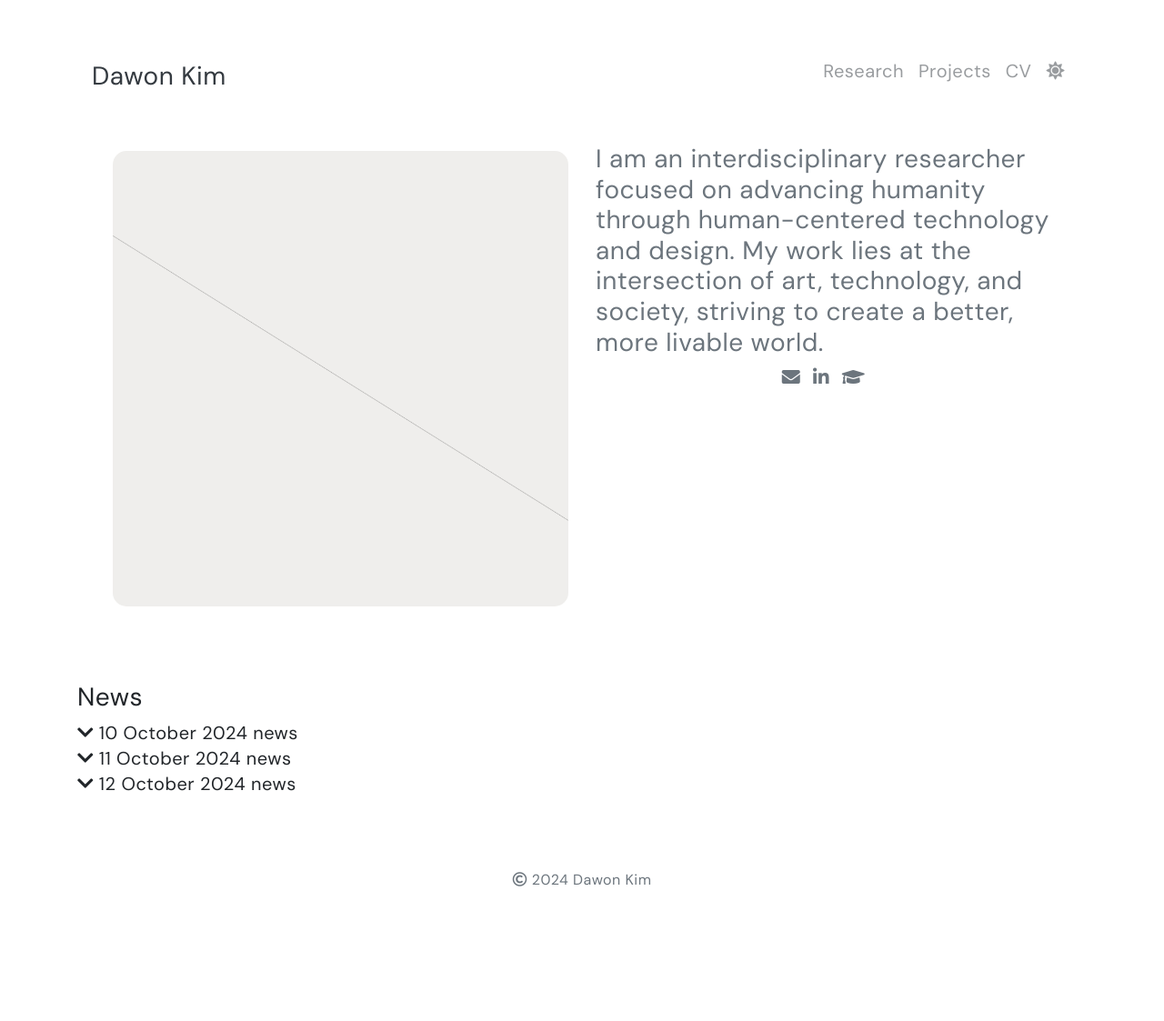
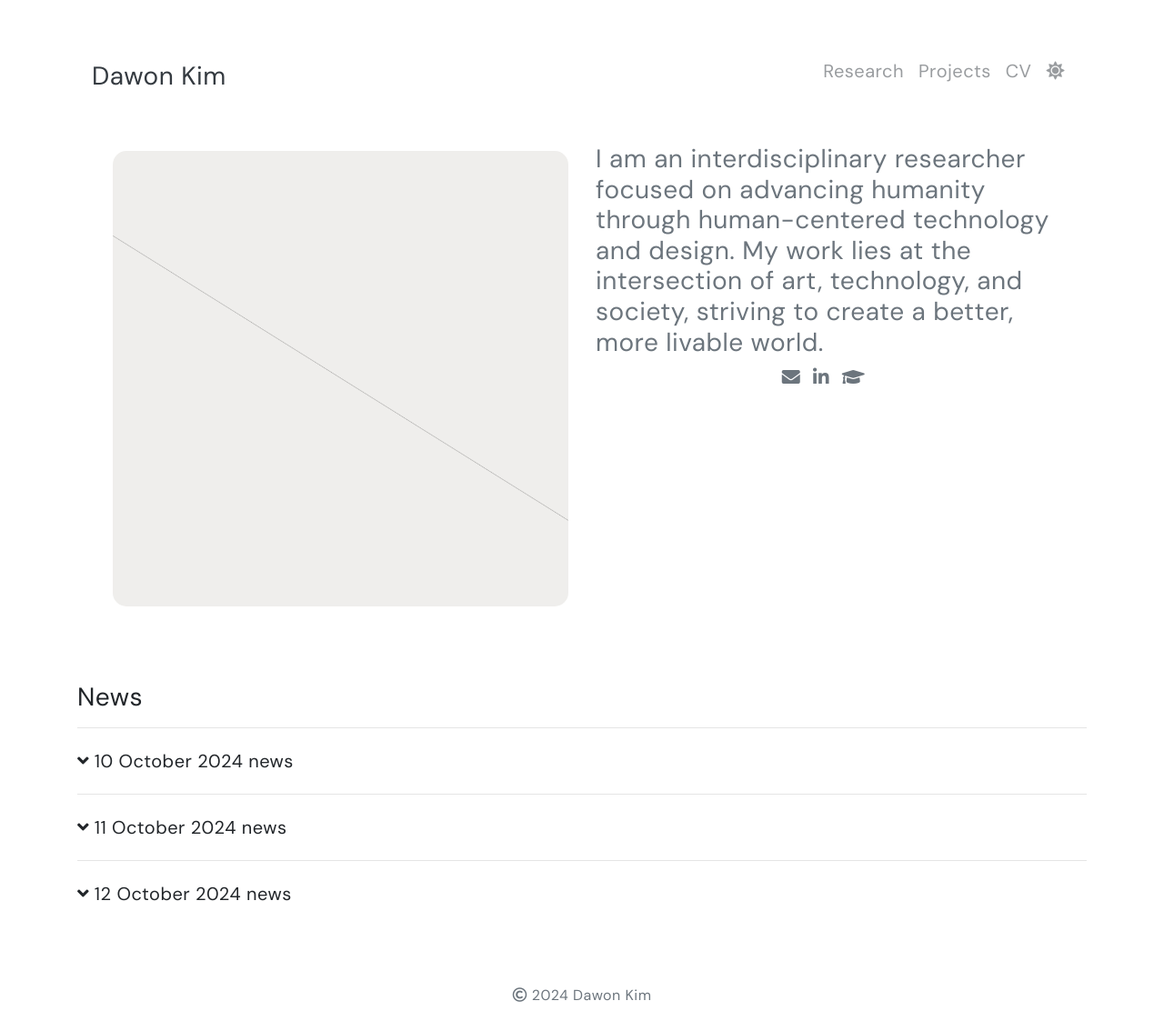
Before and after one commit to dawonkimhci/dawonkimhci.github.io, a Jekyll site: the page built from pages/index.md, in a window 1280 px wide. Shown: the whole page at 91% size. Built offline with Jekyll 4.4.1, drawn with Linux system fonts in a browser that asks for light colours; before the commit the page ends 996 px from its top, so only the background shows below that.

Commit message:
Update index.md

```diff
--- a/pages/index.md
+++ b/pages/index.md
@@ -8,27 +8,27 @@ permalink: /
 <h3>News</h3>
 <div id="newsContent">
     <ul style="list-style-type: none; padding-left: 0;">
-        <li>
-            <hr style="display: none;" id="line1">
-            <i class="fas fa-chevron-down" onclick="toggleDescription('desc1', this)" style="cursor: pointer;"></i>
+        <li class="news-item" style="line-height: 2.0;">
+            <hr id="line1"> <!-- 라인이 항상 보이도록 수정 -->
+            <i class="fas fa-angle-down" onclick="toggleDescription('desc1', this)" style="cursor: pointer;"></i>
             10 October 2024 news
-            <div id="desc1" style="display: none; margin-left: 20px;">
+            <div id="desc1" class="description" style="display: none; margin-left: 20px;">
                 * description for 10 October 2024 news
             </div>
         </li>
-        <li>
-            <hr style="display: none;" id="line2">
-            <i class="fas fa-chevron-down" onclick="toggleDescription('desc2', this)" style="cursor: pointer;"></i>
+        <li class="news-item" style="line-height: 2.0;">
+            <hr id="line2">
+            <i class="fas fa-angle-down" onclick="toggleDescription('desc2', this)" style="cursor: pointer;"></i>
             11 October 2024 news
-            <div id="desc2" style="display: none; margin-left: 20px;">
+            <div id="desc2" class="description" style="display: none; margin-left: 20px;">
                 * description for 11 October 2024 news
             </div>
         </li>
-        <li>
-            <hr style="display: none;" id="line3">
-            <i class="fas fa-chevron-down" onclick="toggleDescription('desc3', this)" style="cursor: pointer;"></i>
+        <li class="news-item" style="line-height: 2.0;">
+            <hr id="line3">
+            <i class="fas fa-angle-down" onclick="toggleDescription('desc3', this)" style="cursor: pointer;"></i>
             12 October 2024 news
-            <div id="desc3" style="display: none; margin-left: 20px;">
+            <div id="desc3" class="description" style="display: none; margin-left: 20px;">
                 * description for 12 October 2024 news
             </div>
         </li>
@@ -38,20 +38,21 @@ permalink: /
 <script>
     function toggleDescription(descId, icon) {
         var description = document.getElementById(descId);
-        var line = document.getElementById("line" + descId.slice(-1)); // To match the line with the description
+        var parentLi = icon.parentElement; // The <li> element
 
         if (description.style.display === "none") {
             description.style.display = "block";
-            line.style.display = "block";
-            icon.classList.remove('fa-chevron-down');
-            icon.classList.add('fa-chevron-up');
+            parentLi.style.lineHeight = "1.4"; // Description 펼쳐졌을 때 행간 좁힘
+            icon.classList.remove('fa-angle-down');
+            icon.classList.add('fa-angle-up');
         } else {
             description.style.display = "none";
-            line.style.display = "none";
-            icon.classList.remove('fa-chevron-up');
-            icon.classList.add('fa-chevron-down');
+            parentLi.style.lineHeight = "2.0"; // 접혔을 때 제목 사이 행간 넓힘
+            icon.classList.remove('fa-angle-up');
+            icon.classList.add('fa-angle-down');
         }
     }
 </script>
 
+
 <br>
```
